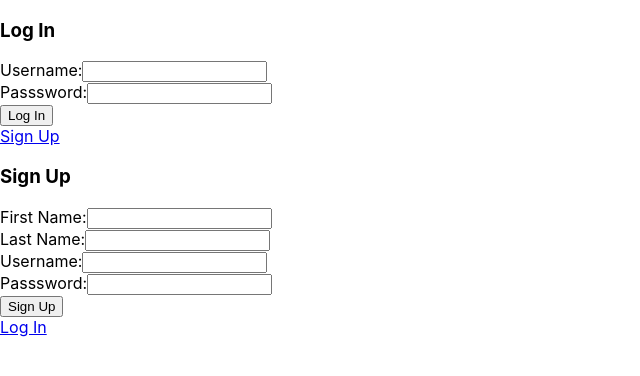
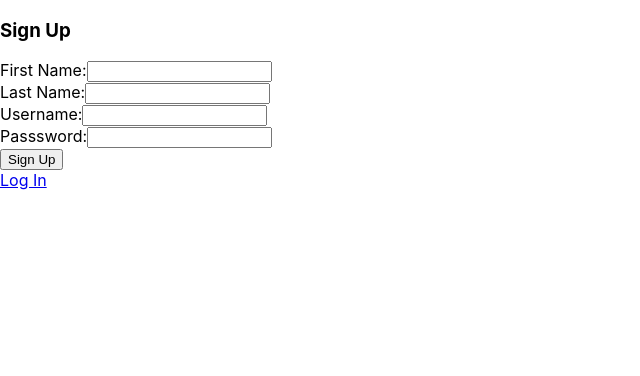
Before and after one commit to ricklan/to-do-list, a React (Create React App) app in the folder frontend/app/: page /signup in a window 1280 px wide. Shown: the top 376 px of the page, without its empty margins (0-640 px from the left). Built offline with nearby package versions, Linux system fonts and the light colour scheme.

Commit message:
Add functionality to switch between login and signup components

```diff
--- a/frontend/app/src/Components/Home.js
+++ b/frontend/app/src/Components/Home.js
@@ -1,13 +1,21 @@
 import React from "react";
+import { Routes, Route, Link } from "react-router-dom";
 import Login from "./Login";
 import SignUp from "./SignUp";
+import { BrowserRouter } from "react-router-dom";
 
 function Home() {
   return (
-    <>
-      <Login />
-      <SignUp />
-    </>
+    <BrowserRouter>
+      <div className="login">
+        <Routes>
+          <Route path="/" element={<Login />} />
+          <Route path="/signup" element={<SignUp />} />
+        </Routes>
+      </div>
+      {/* <Login /> */}
+      {/* <SignUp /> */}
+    </BrowserRouter>
   );
 }
 
--- a/frontend/app/src/index.js
+++ b/frontend/app/src/index.js
@@ -3,12 +3,11 @@ import ReactDOM from "react-dom";
 import "./index.css";
 import App from "./App";
 import reportWebVitals from "./reportWebVitals";
-import { BrowserRouter } from "react-router-dom";
 
 ReactDOM.render(
-  <BrowserRouter>
+  <>
     <App />
-  </BrowserRouter>,
+  </>,
   document.getElementById("root")
 );
 
```
